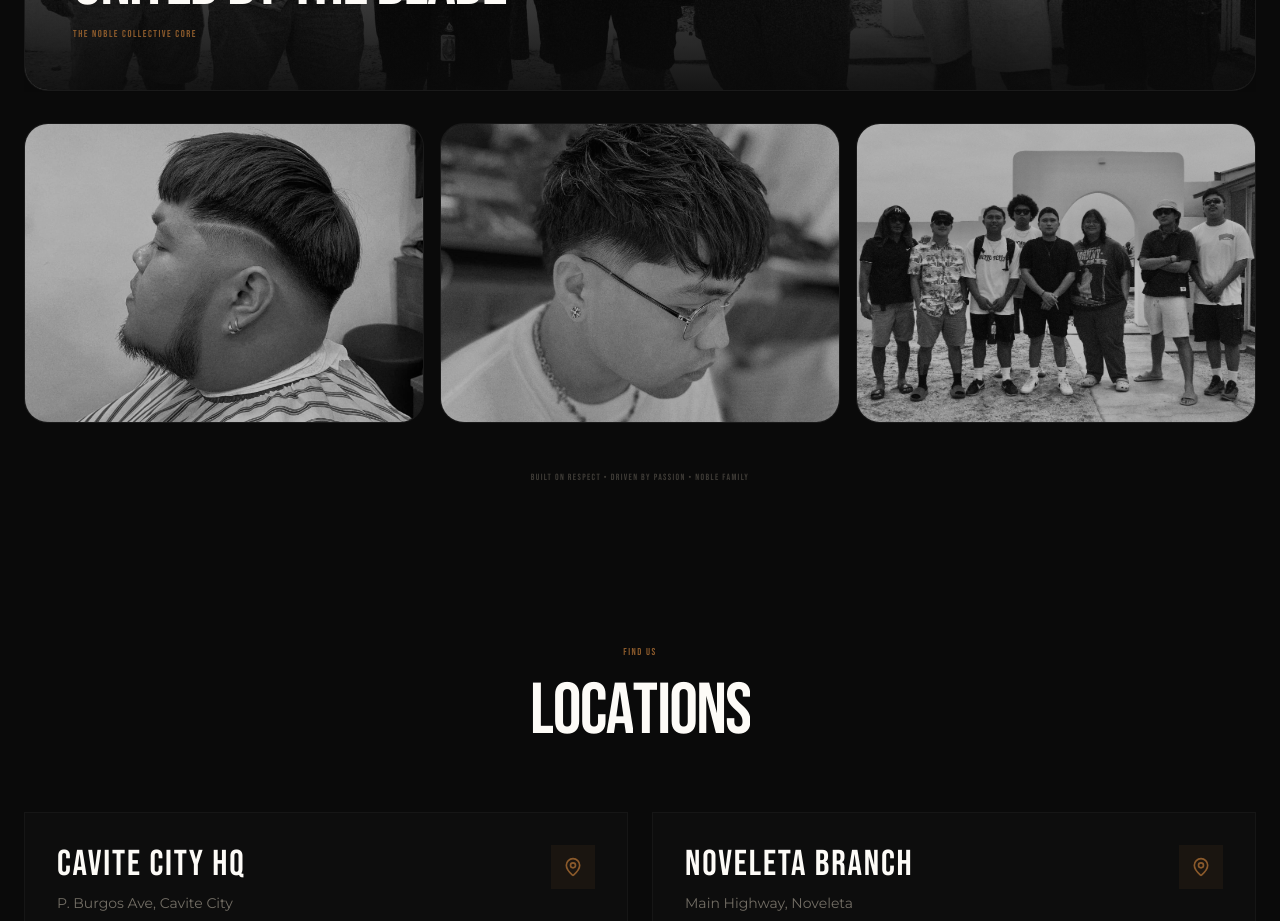
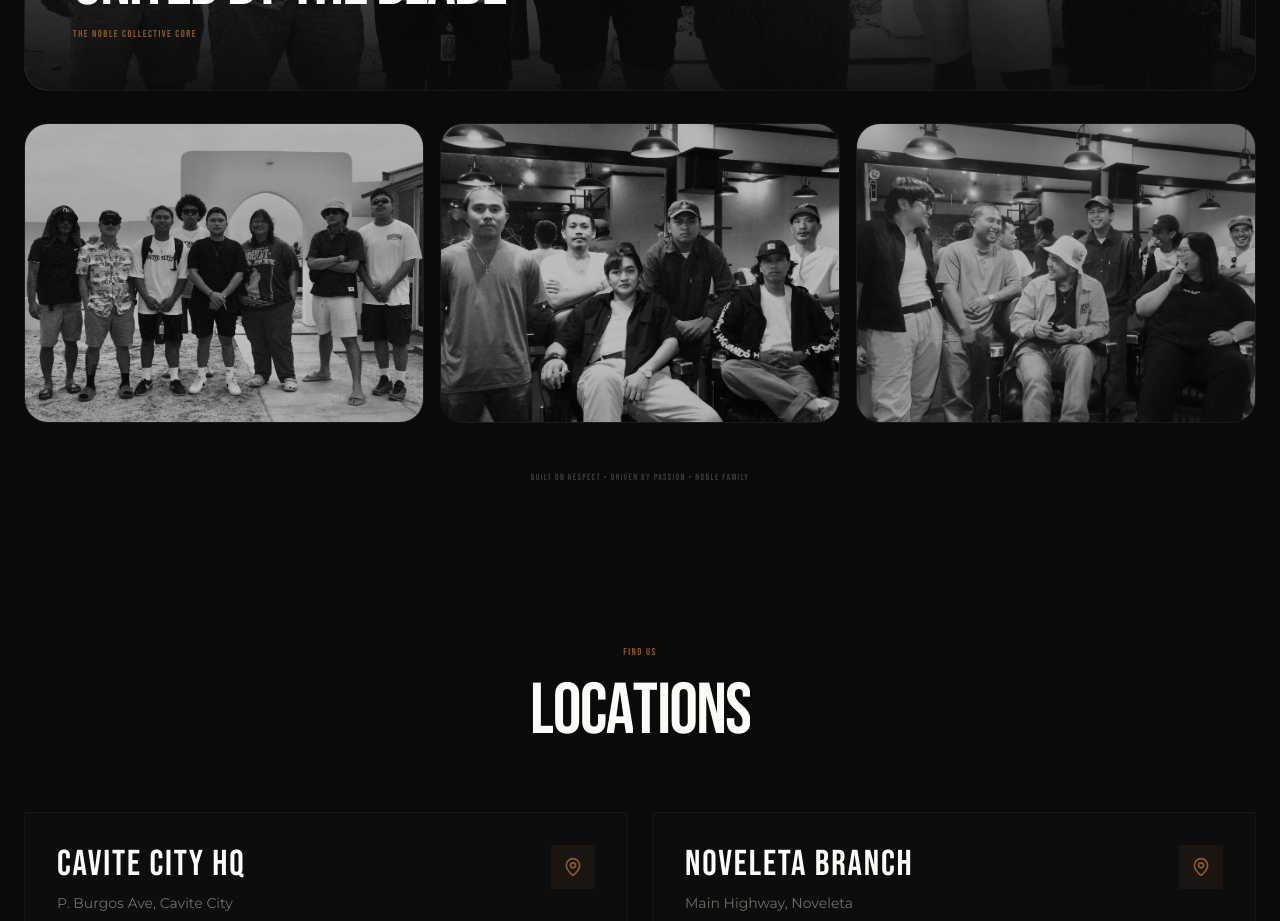
Before and after one commit to Rey-Moises/noble, a React (Vite) app: page / in a window 1280 px wide. Shown: the part 3820-4741 px from the top of the page. Built offline with nearby package versions, Linux system fonts and the light colour scheme.

Commit message:
feat: add 2 new crew images to grid

```diff
--- a/src/components/CrewSection.tsx
+++ b/src/components/CrewSection.tsx
@@ -8,9 +8,9 @@ const EASE = [0.76, 0, 0.24, 1] as const;
 
 const CREW_IMAGES = [
   '/crewimage-1.jpg',
-  '/cut-2.jpg',
-  '/cut-4.jpg',
   '/crewimage-1.jpg',
+  '/crewimage-2.jpg',
+  '/crewimage-3.jpg',
 ];
 
 export default function CrewSection() {
```
Also changed, not shown: public/crewimage-2.jpg (added), public/crewimage-3.jpg (added).
